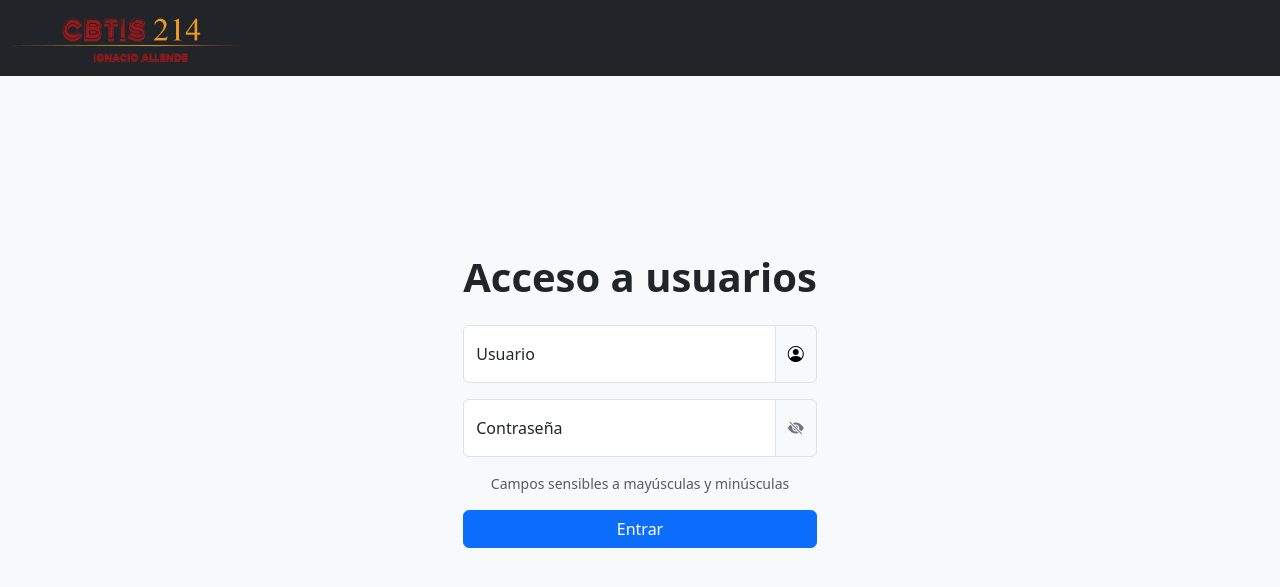
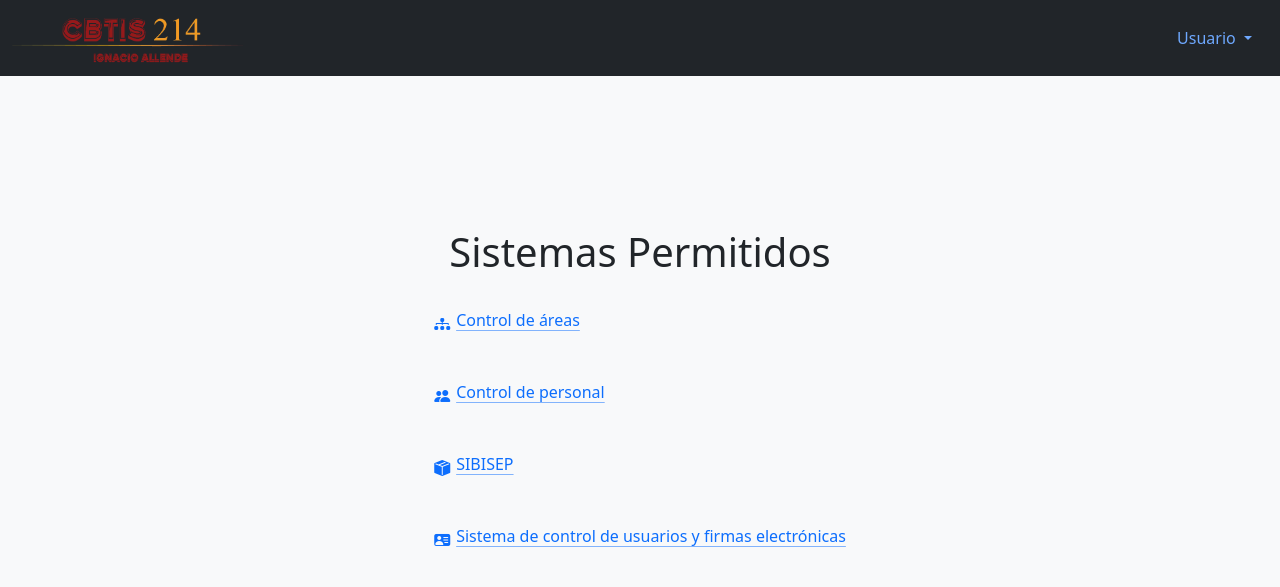
Before and after one commit to SolutionsWithInnovativeTechnology/SIBISEP, a PHP site: page / in a window 1280 px wide. Shown: the top 587 px of the page. Run offline with PHP 8.4, Linux system fonts and the light colour scheme.

Commit message:
sistemas

```diff
--- a/view/modules/header.php
+++ b/view/modules/header.php
@@ -1,9 +1,23 @@
-<header class="fixed-top">
-    <nav class="navbar navbar-dark bg-dark">
+<header>
+    <nav class="navbar navbar-expand-lg bg-dark fixed-top" data-bs-theme="dark">
         <div class="container-fluid">
             <a class="navbar-brand" href="index.php">
                 <img src="view/resources/img/logoCBTIS.webp" height="50" alt="Logo">
             </a>
+
+            <div class="nav dropdown">
+                <a class="nav-link dropdown-toggle" href="#" role="button" data-bs-toggle="dropdown"
+                    aria-expanded="false" data-bs-auto-close="outside">
+                    Usuario
+                </a>
+                <ul class="dropdown-menu dropdown-menu-end p-2" data-bs-theme="dark" style="width: 16rem;">
+                    <li><span class="dropdown-item-text">UR: </span></li>
+                    <li><span class="dropdown-item-text">Área: </span></li>
+                    <li class="dropdown-item-text">
+                        <a href="#" class="btn btn-dark w-100">Cerrar sesión</a>
+                    </li>
+                </ul>
+            </div>
         </div>
     </nav>
 </header>
--- a/view/pages/login.php
+++ b/view/pages/login.php
@@ -1,4 +1,3 @@
-<main class="d-flex flex-column align-items-center">
 <form name="formu-acceso" action="#" method="post">
 
     <h1 class="mb-4 text-center fw-bold">Acceso a usuarios</h1>
@@ -16,7 +15,8 @@
 
     <div class="input-group mb-3">
         <div class="form-floating">
-                <input type="password" class="form-control" id="password" placeholder="Contraseña" name="password" autocomplete="off">
+            <input type="password" class="form-control" id="password" placeholder="Contraseña" name="password"
+                autocomplete="off">
             <label for="password">Contraseña</label>
         </div>
         <button type="button" class="btn btn-outline-secondary border" onclick="showPassword()">
@@ -30,4 +30,3 @@
     <input type="submit" value="Entrar" class="btn btn-primary w-100">
 
 </form>
-</main>
--- /dev/null
+++ b/view/pages/sistemas.php
@@ -0,0 +1,22 @@
+<h1>Sistemas Permitidos</h1>
+<nav class="d-flex flex-column">
+    <a class="icon-link icon-link-hover my-4" style="--bs-icon-link-transform: translate3d(0, -.125rem, 0);" href="#">
+        <i class="bi bi-diagram-3-fill"></i>
+        Control de áreas
+    </a>
+
+    <a class="icon-link icon-link-hover my-4" style="--bs-icon-link-transform: translate3d(0, -.125rem, 0);" href="#">
+        <i class="bi bi-people-fill"></i>
+        Control de personal
+    </a>
+
+    <a class="icon-link icon-link-hover my-4"  style="--bs-icon-link-transform: translate3d(0, -.125rem, 0);" href="#">
+        <i class="bi bi-box-seam-fill"></i>
+        SIBISEP
+    </a>
+
+    <a class="icon-link icon-link-hove my-4" style="--bs-icon-link-transform: translate3d(0, -.125rem, 0);" href="#">
+        <i class="bi bi-person-vcard-fill"></i>
+        Sistema de control de usuarios y firmas electrónicas
+    </a>
+</nav>
--- a/view/template.php
+++ b/view/template.php
@@ -8,15 +8,21 @@
     <?php include "modules/header.php" ?>
 
     <div class="container">
-        <?php
+        <main class="d-flex flex-column align-items-center">
 
-            if(!isset($_SESSION)){
-                require "pages/login.php";
-            } else{
-                echo "aqui van a ir las páginas";
-            }
+            <?php
 
-        ?>
+                if(isset($_GET['page'])){
+                    $page = $_GET['page'];
+
+                    include_once "view/pages/". $page. ".php";
+                }else{
+                    include_once "view/pages/sistemas.php";
+                }
+
+            ?>
+
+        </main>
     </div>
 
     <script src="view/resources/bootstrap-5.3.3/js/bootstrap.bundle.min.js"></script>
```
Lines whose indentation alone changed are shown as unchanged.
